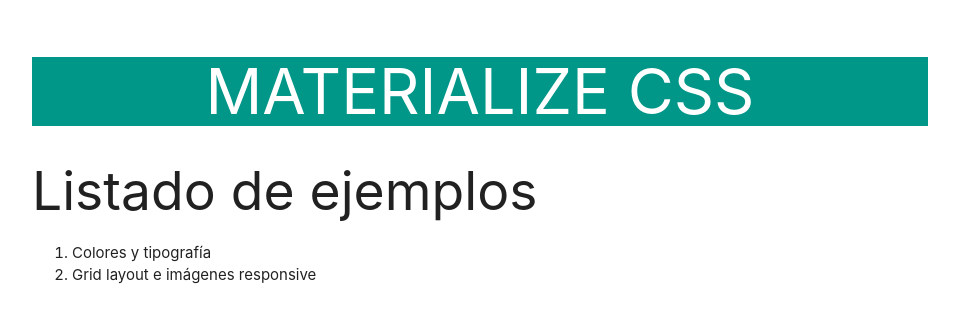
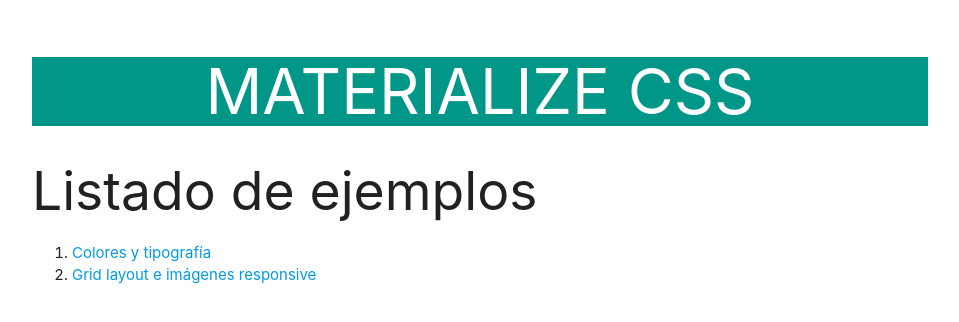
Before and after one commit to Delphier007/Materialize, a plain HTML site: page index.html in a window 1280 px wide. Shown: the whole page, without its empty margins (160-1119 px from the left). Drawn offline with nearby package versions, Linux system fonts and the light colour scheme.

Commit message:
Comiiteamos todos los cambios con commit -a

```diff
--- a/index.html
+++ b/index.html
@@ -13,11 +13,7 @@
   <link rel="stylesheet" href="https://cdnjs.cloudflare.com/ajax/libs/materialize/1.0.0/css/materialize.min.css">
   <title>Materialize CSS. Framework</title>
 
-  <style>
-    a {
-      color: inherit;
-    }
-  </style>
+
 </head>
 <body>
   <div class="row container section">
```
Also changed, not shown: 1 other file.
